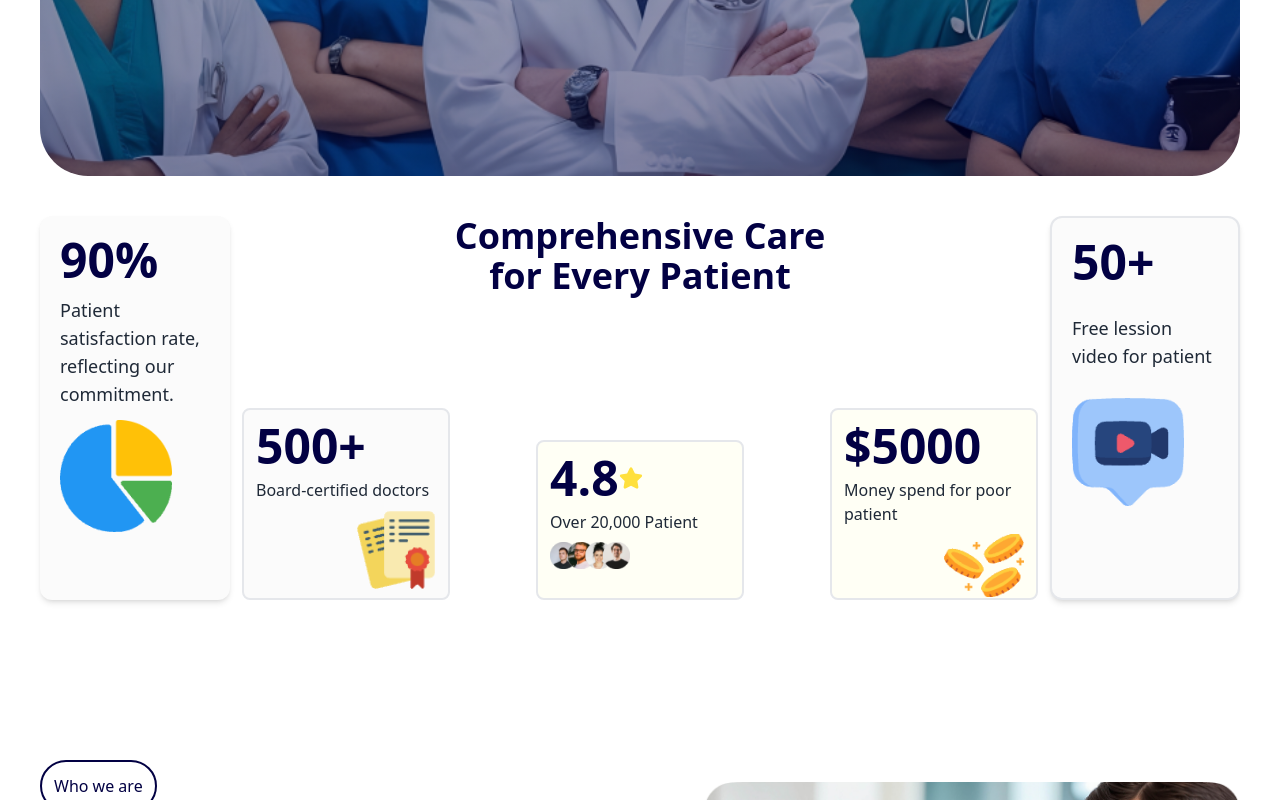
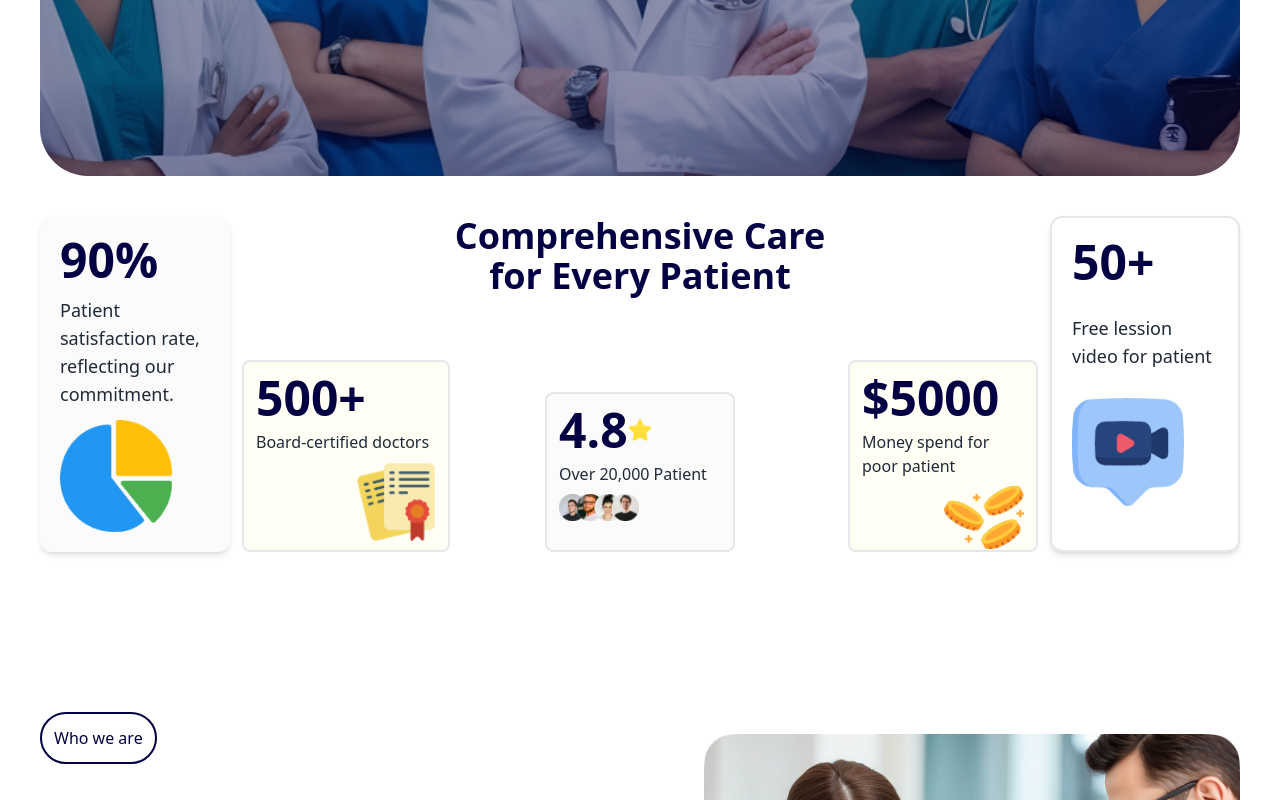
Before and after one commit to mohaiminul375/doc-healthcare, a React (Vite) app: page / in a window 1280 px wide. Shown: the part 568-1368 px from the top of the page. Built offline with nearby package versions, Linux system fonts and the light colour scheme.

Commit message:
updae: banner content

```diff
--- a/src/Pages/Home/BannerContent.jsx
+++ b/src/Pages/Home/BannerContent.jsx
@@ -9,53 +9,55 @@ const BannerContent = () => {
     <div className="mt-10">
       <div className="grid grid-cols-12 row-span-12 gap-3">
         {/*  col1*/}
-        <div className="col-span-2 shadow-md bg-[#FBFBFB] rounded-xl p-5 space-y-3 row-span-1">
+        <div className=" row-start-3 row-end-5 col-start-1 col-end-13 lg:col-start-1 lg:col-end-3 shadow-md bg-[#FBFBFB] rounded-xl p-5 space-y-3 lg:row-start-1 lg:row-end-13">
           <h2 className="text-5xl font-bold text-[#020043]">90%</h2>
           <p className="text-lg">
             Patient satisfaction rate, reflecting our commitment.
           </p>
           <img className="w-28" src={chart} alt="chart" />
         </div>
-        {/* col-2 */}
-        <div className="col-span-8  grid grid-rows-12 row-span-1">
-          <div className="md:w-3/4 mx-auto text-center row-span-6">
+        {/* col2 */}
+        <div className="col-start-1 col-end-13 row-start-1 row-end-3 lg:col-start-4 lg:col-end-10 lg:row-start-1 lg:row-end-6">
+        <div className="md:w-3/4 mx-auto text-center row-span-6">
             <h2 className="text-4xl text-[#020043] font-bold">
               Comprehensive Care <br /> for Every Patient
             </h2>
           </div>
-          {/* row2 */}
-          <div className="h-full row-span-6">
-            <div className="flex items-end justify-between">
-              <div className="md:w-52 bg-[#FBFBFB] p-3 border-2 rounded-lg space-y-2 h-48">
+        </div>
+        <div className="col-start-1 col-end-4 lg:row-start-7 lg:row-end-13 lg:col-start-3 lg:col-end-6 flex items-end">
+        <div className="md:w-52 bg-[#FFFFF5] p-3 border-2 rounded-lg space-y-2 h-48">
                 <h2 className="text-5xl font-bold text-[#020043]">500+</h2>
                 <p>Board-certified doctors</p>
                 <div className="flex justify-end">
                   <img className="mr-0 w-20" src={certificate} alt="" />
                 </div>
               </div>
-              <div className="md:w-52 bg-[#FFFFF5] p-3 border-2 rounded-lg space-y-2 h-40">
+        </div>
+        <div className="col-start-5 col-end-9 lg:row-start-7 lg:row-end-13 lg:col-start-6 lg:col-end-8 flex items-end">
+        <div className="md:w-52 bg-[#FBFBFB] p-3 border-2 rounded-lg space-y-2 h-40">
                 <h2 className="text-5xl font-bold text-[#020043] flex items-center">4.8 <FaStar className="text-[#FFE03D] text-2xl" /></h2>
                 <p>Over 20,000 Patient</p>
                 <div className="flex justify-start">
                   <img className="w-20" src={group} alt="" />
                 </div>
               </div>
-              <div className="md:w-52 bg-[#FFFFF5] p-3 border-2 rounded-lg space-y-2 h-48">
+        </div>
+        <div className="col-start-9 col-end-13 lg:row-start-7 lg:row-end-13 lg:col-start-9 lg:col-end-11 flex items-end">
+        <div className="md:w-52 bg-[#FFFFF5] p-3 border-2 rounded-lg space-y-2 h-48">
                 <h2 className="text-5xl font-bold text-[#020043]">$5000</h2>
                 <p>Money spend for poor patient</p>
                 <div className="flex justify-end">
                   <img className="mr-0 w-20" src={coins} alt="" />
                 </div>
               </div>
-            </div>
-          </div>
         </div>
         {/* col-3 */}
-        <div className="col-span-2 shadow-md bg-[#FBFBFB] rounded-xl border-2 p-5 space-y-7 row-span-1">
+        <div className="col-start-1 col-end-13 lg:col-start-11 lg:col-end-13 shadow-md bg-[#FFFFFF] rounded-xl border-2 p-5 space-y-7 lg:row-start-1 lg:row-end-13">
           <h2 className="text-5xl font-bold text-[#020043]">50+</h2>
           <p className="text-lg">Free lession video for patient</p>
           <img className="w-28" src={video} alt="chart" />
         </div>
+
       </div>
     </div>
   );
```
